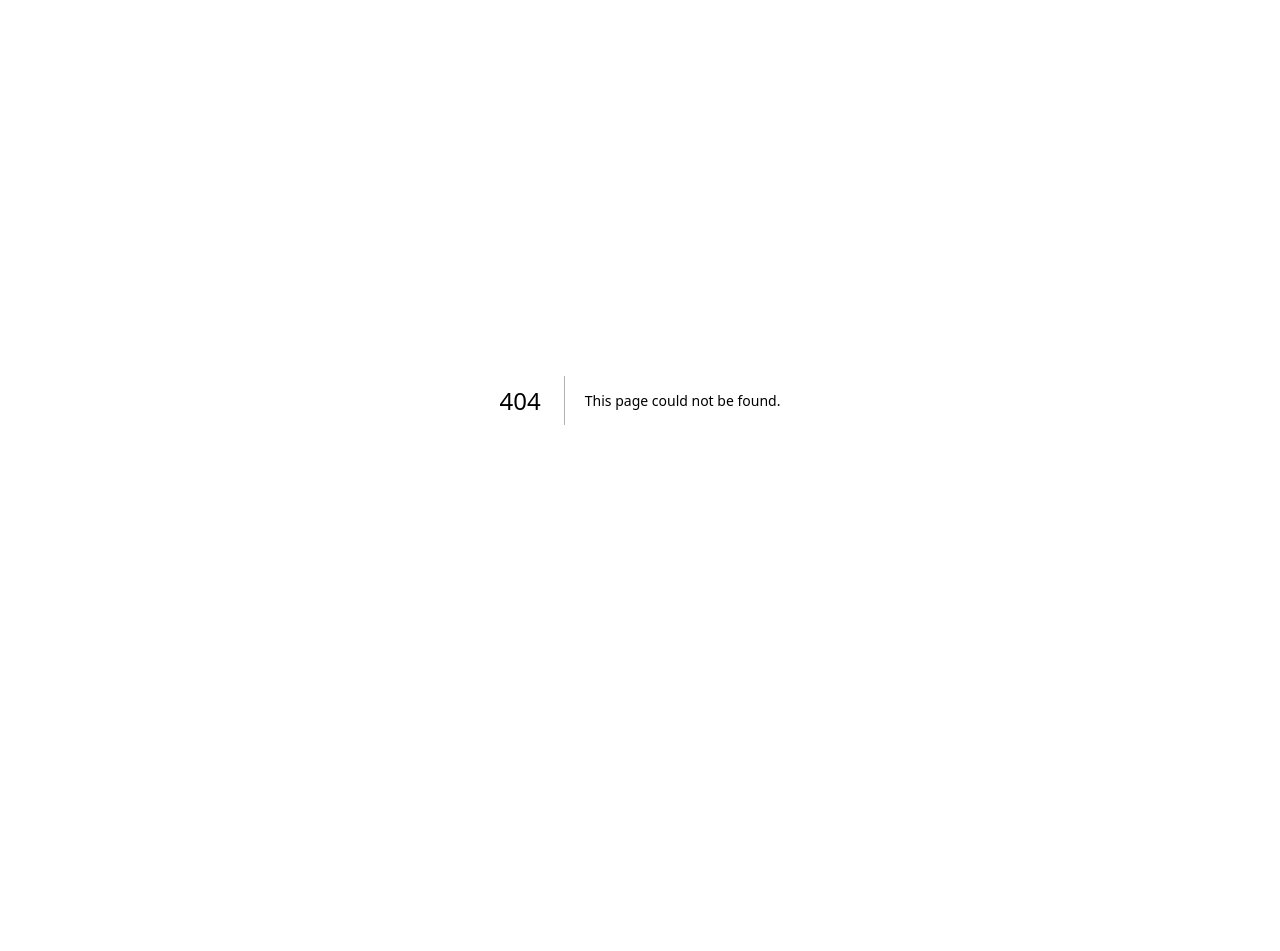
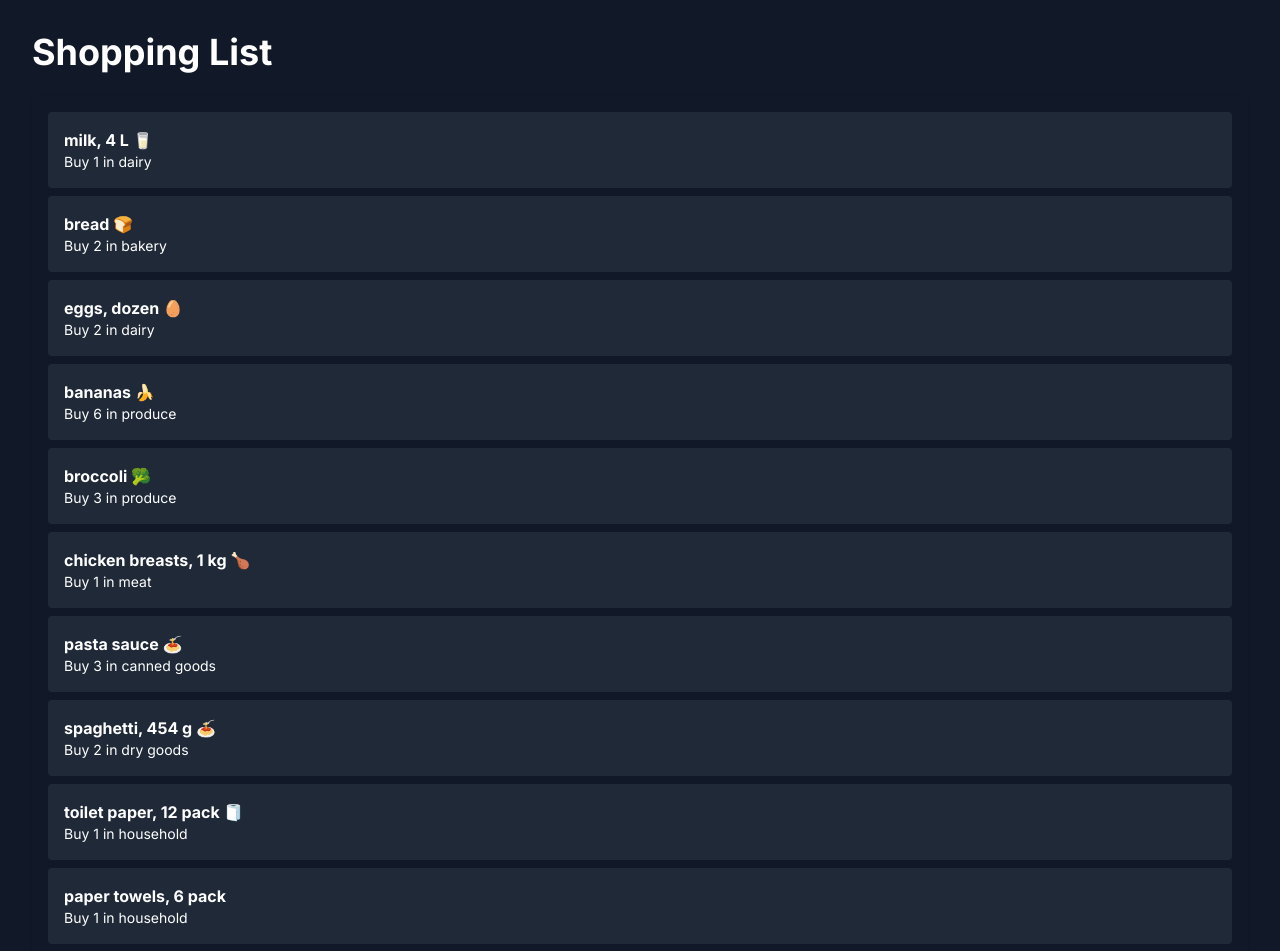
Before and after one commit to JBuccat/cprg306-assignments, a Next.js app: page /week-3 in a window 1280 px wide. Before the commit this address had no page. Shown: the top 951 px of the page. Before the commit the page ends 800 px from the top, so only its background shows below. Built offline with nearby package versions, Linux system fonts and the light colour scheme.

Commit message:
week-3
Shopping List Assignment

```diff
--- a/app/layout.js
+++ b/app/layout.js
@@ -4,7 +4,7 @@ import "./globals.css";
 const inter = Inter({ subsets: ["latin"] });
 
 export const metadata = {
-  title: "Create Next App",
+  title: "Shopping List",
   description: "Generated by create next app",
 };
 
--- /dev/null
+++ b/app/week-3/item-list.js
@@ -0,0 +1,95 @@
+import Item from "./item";
+
+
+
+export default function ItemList(){
+
+    const item1 = {
+        name: "milk, 4 L 🥛",
+        quantity: 1,
+        category: "dairy",
+      };
+
+      const item2 = {
+        name: "bread 🍞",
+        quantity: 2,
+        category: "bakery",
+      };
+
+      const item3 = {
+        name: "eggs, dozen 🥚",
+        quantity: 2,
+        category: "dairy",
+      };
+
+      const item4 = {
+        name: "bananas 🍌",
+        quantity: 6,
+        category: "produce",
+      };
+
+      const item5 = {
+        name: "broccoli 🥦",
+        quantity: 3,
+        category: "produce",
+      };
+
+      const item6 = {
+        name: "chicken breasts, 1 kg 🍗",
+        quantity: 1,
+        category: "meat",
+      };
+
+      const item7 = {
+        name: "pasta sauce 🍝",
+        quantity: 3,
+        category: "canned goods",
+      };
+
+      const item8 = {
+        name: "spaghetti, 454 g 🍝",
+        quantity: 2,
+        category: "dry goods",
+      };
+
+      const item9 = {
+        name: "toilet paper, 12 pack 🧻",
+        quantity: 1,
+        category: "household",
+      };
+
+      const item10 = {
+        name: "paper towels, 6 pack",
+        quantity: 1,
+        category: "household",
+      };
+
+      const item11 = {
+        name: "dish soap 🍽️",
+        quantity: 1,
+        category: "household",
+      };
+
+      const item12 = {
+        name: "hand soap 🧼",
+        quantity: 4,
+        category: "household",
+      };
+
+    return(
+        <main className="list-none p-4 bg-gray-900 shadow rounded">
+            <Item itemObj={item1}/>
+            <Item itemObj={item2}/>
+            <Item itemObj={item3}/>
+            <Item itemObj={item4}/>
+            <Item itemObj={item5}/>
+            <Item itemObj={item6}/>
+            <Item itemObj={item7}/>
+            <Item itemObj={item8}/>
+            <Item itemObj={item9}/>
+            <Item itemObj={item10}/>
+            <Item itemObj={item11}/>
+            <Item itemObj={item12}/>
+        </main>
+    );
+}
--- /dev/null
+++ b/app/week-3/item.js
@@ -0,0 +1,16 @@
+
+
+export default function Item({itemObj}){
+
+    let {name, quantity, category} = itemObj;
+
+    return(
+        <li className="p-4 bg-gray-800 rounded mb-2 text-white">
+            <div>
+                <span className="font-bold">{name}</span>
+            </div>
+            <div className="text-sm">Buy {quantity} in {category}</div>
+         </li>
+    );
+
+}
--- /dev/null
+++ b/app/week-3/page.js
@@ -0,0 +1,13 @@
+import ItemList from "./item-list";
+
+
+
+
+export default function Page(){
+    return(
+        <main className="p-8 bg-gray-900 min-h-screen">
+            <h1 className="text-4xl font-bold mb-6 text-white">Shopping List</h1>
+            <ItemList />
+        </main>
+    );
+}
```
